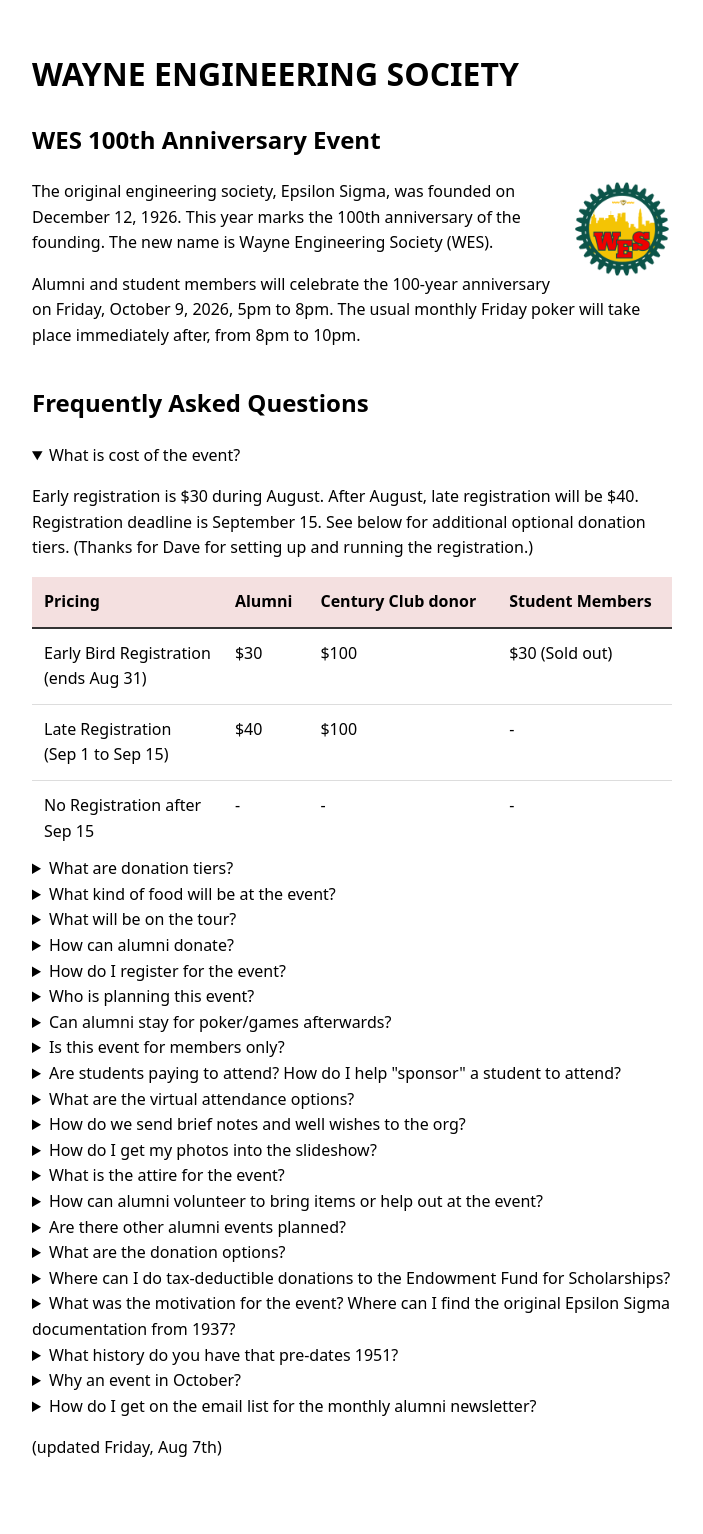
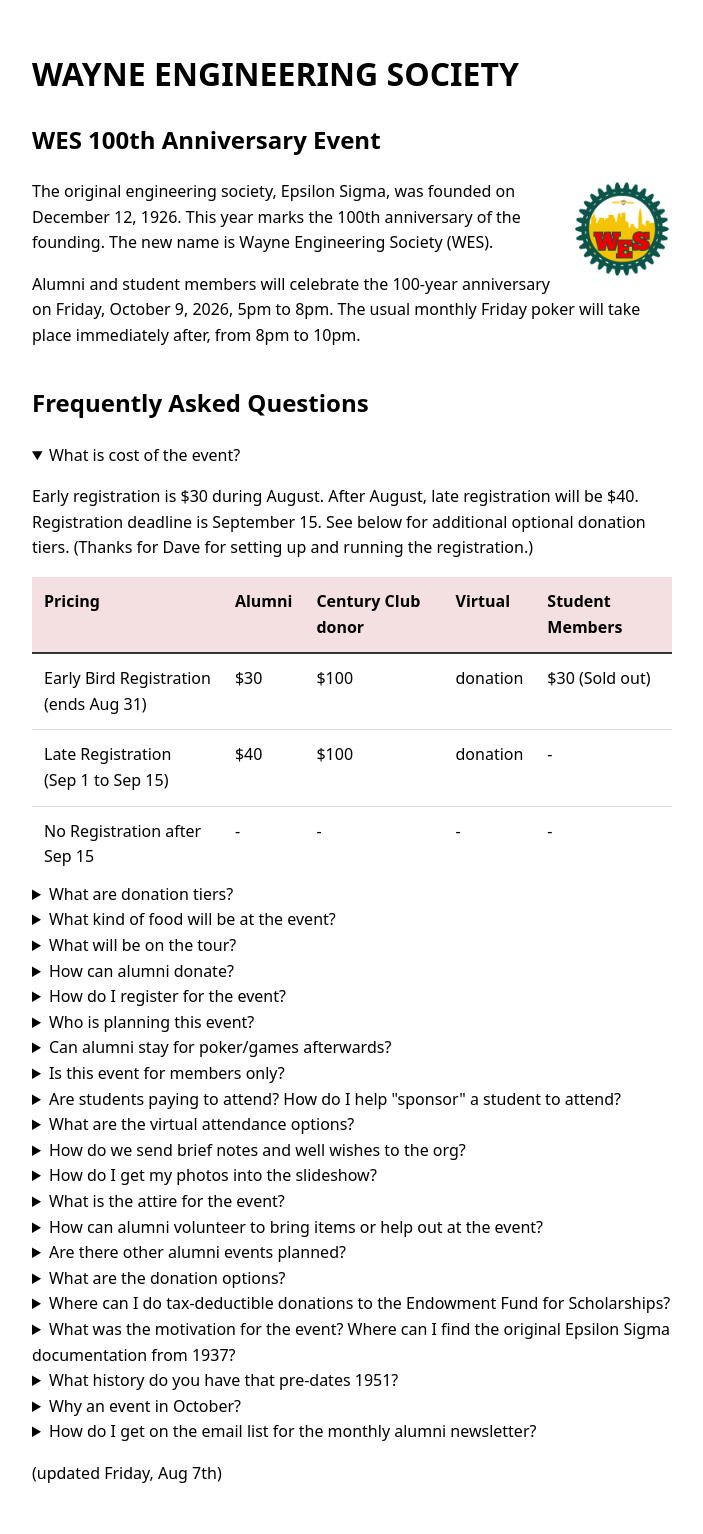
Before and after one commit to mciechanumich/WES100, a Jekyll site: the page built from docs/index.html, in a window 1280 px wide. Shown: the whole page, without its empty margins (288-991 px from the left). Built offline with Jekyll 4.4.1, drawn with Linux system fonts in a browser that asks for light colours; before the commit the page ends 1509 px from its top, so only the background shows below that.

Commit message:
feat: price for virutal

```diff
--- a/docs/index.html
+++ b/docs/index.html
@@ -35,6 +35,7 @@
               <div class="div-table-cell">Pricing</div>
               <div class="div-table-cell">Alumni</div>
               <div class="div-table-cell">Century Club donor</div>
+              <div class="div-table-cell">Virtual</div>
               <div class="div-table-cell">Student Members</div>
             </div>
 
@@ -43,6 +44,7 @@
               <div class="div-table-cell">Early Bird Registration<br/>(ends Aug 31)</div>
               <div class="div-table-cell">$30</div>
               <div class="div-table-cell">$100</div>
+              <div class="div-table-cell">donation</div>
               <div class="div-table-cell">$30 (Sold out)</div>
             </div>
 
@@ -51,12 +53,14 @@
               <div class="div-table-cell">Late Registration<br/>(Sep 1 to Sep 15)</div>
               <div class="div-table-cell">$40</div>
               <div class="div-table-cell">$100</div>
+              <div class="div-table-cell">donation</div>
               <div class="div-table-cell">-</div>
             </div>
 
             <!-- Data Row 2 -->
             <div class="div-table-row">
               <div class="div-table-cell">No Registration after<br/>Sep 15</div>
+              <div class="div-table-cell">-</div>
               <div class="div-table-cell">-</div>
               <div class="div-table-cell">-</div>
               <div class="div-table-cell">-</div>
```
